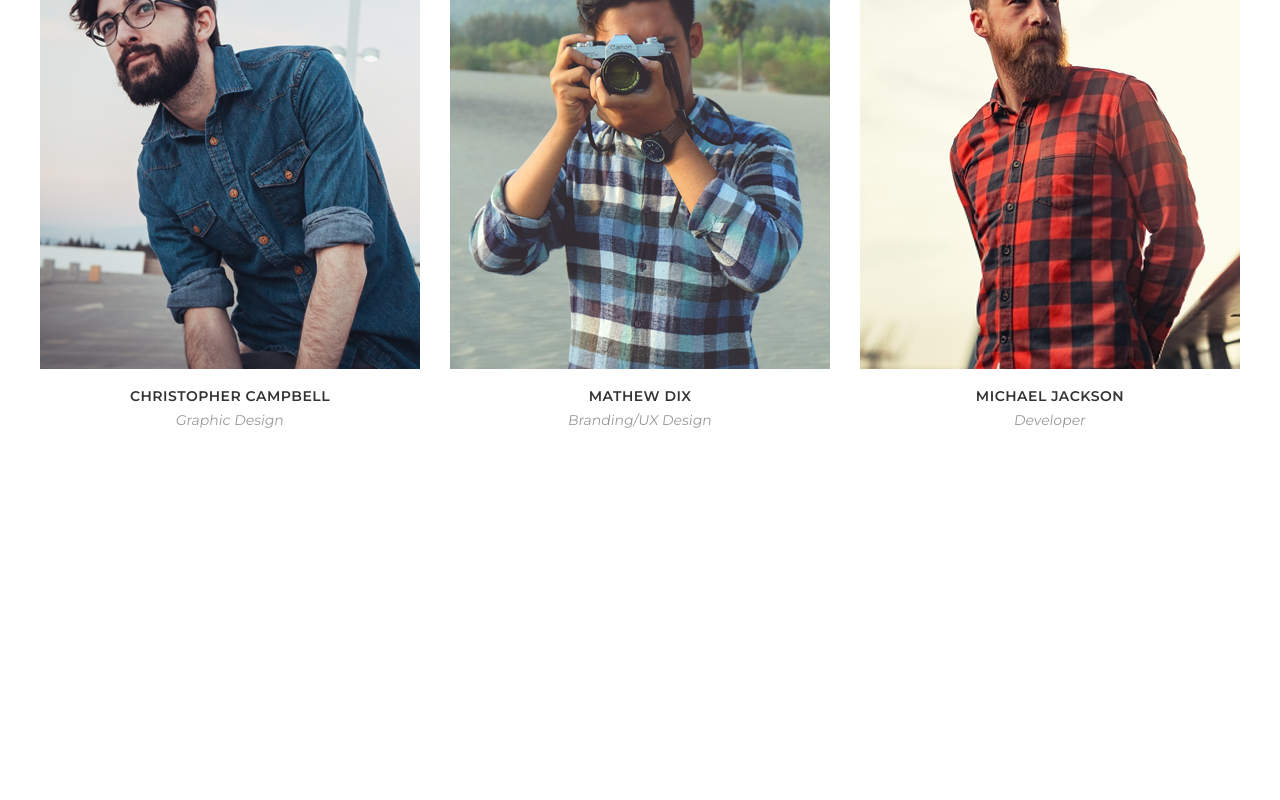
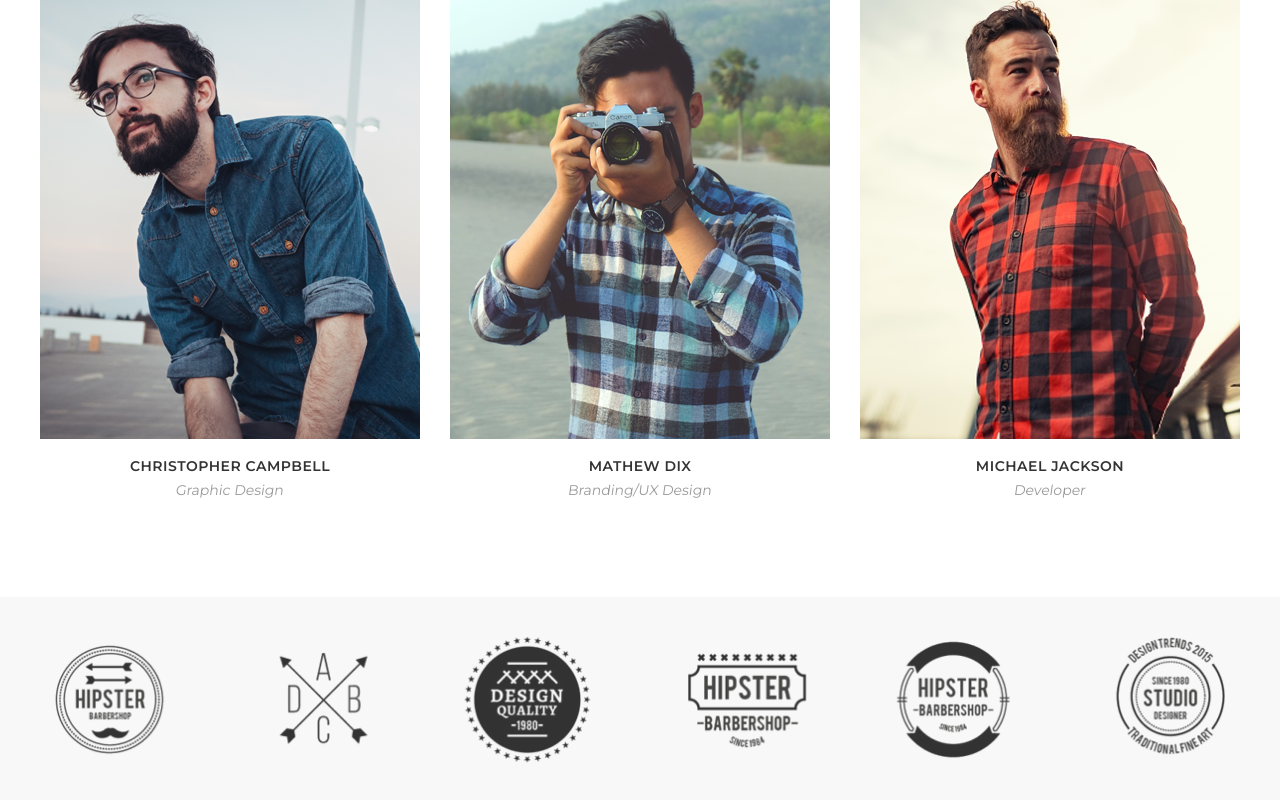
Before and after one commit to TranDangKhoi/mogo-project, a React (Create React App) app in the folder mogo-project/: page /#/ in a window 1280 px wide. Shown: the part 4712-5512 px from the top of the page. Before the commit the page ends 5141 px from the top, so only its background shows below. Built offline with nearby package versions, Linux system fonts and the light colour scheme.

Commit message:
:+1:: Finish responsive brand, and logos section, wrote a new mixin,

```diff
--- a/mogo-project/src/components/aboutus/about-us.scss
+++ b/mogo-project/src/components/aboutus/about-us.scss
@@ -50,20 +50,9 @@
   }
   @include maxWidth(767px) {
     &-list {
-      grid-template-columns: unset;
-      grid-auto-flow: column;
-      grid-auto-columns: 92%;
-      column-gap: unset;
-      justify-items: center;
-      overflow-x: auto;
+      padding: 1rem;
       @include hideScroll();
-      padding: 1rem;
-      scroll-snap-type: x mandatory;
-      scroll-snap-stop: always;
-    }
-    &-item {
-      width: 92%;
-      scroll-snap-align: start;
+      @include touchScreenSlider();
     }
   }
 }
--- /dev/null
+++ b/mogo-project/src/components/brand/Brand.js
@@ -0,0 +1,16 @@
+import React from "react";
+import Container from "../container/Container";
+import "./brand.scss";
+const Brand = ({ children }) => {
+  return (
+    <div className="brand">
+      <Container>
+        {children.map((item) => (
+          <img src={item} alt="" key={item} />
+        ))}
+      </Container>
+    </div>
+  );
+};
+
+export default Brand;
--- /dev/null
+++ b/mogo-project/src/components/brand/brand.scss
@@ -0,0 +1,11 @@
+@import "../../helper/styles";
+
+.brand {
+  margin-top: 10rem;
+  padding: 4rem;
+  background: $gray-color;
+  @include flexbox(center, space-between);
+  @include maxWidth(767px) {
+    padding: 3rem 0;
+  }
+}
--- a/mogo-project/src/components/quote/quote.scss
+++ b/mogo-project/src/components/quote/quote.scss
@@ -3,7 +3,7 @@
 .quote {
   background: $gray-color;
   padding: 2rem;
-  margin-top: 3rem;
+  margin-top: 10rem;
   &-container {
     @include flexbox(center, space-between);
     column-gap: 3rem;
--- a/mogo-project/src/components/team/team.scss
+++ b/mogo-project/src/components/team/team.scss
@@ -35,7 +35,7 @@
   }
   &-social {
     @include absoluteCenter(both);
-    @include linearGradientOverlay();
+    @include linearGradientOverlay(0.8);
     @include size(100%);
     @include flexbox(center, center);
     opacity: 0;
@@ -61,4 +61,23 @@
       }
     }
   }
+  @include maxWidth(1023px) {
+    &-social {
+      &-item {
+        padding: 1.5rem;
+        background: $secondary-color;
+        transition: all 100ms ease-in-out;
+        i {
+          color: $primary-color;
+          font-size: 1.5rem;
+        }
+      }
+    }
+  }
+  @include maxWidth(767px) {
+    &-list {
+      display: grid;
+      @include touchScreenSlider();
+    }
+  }
 }
--- a/mogo-project/src/helper/_mixins.scss
+++ b/mogo-project/src/helper/_mixins.scss
@@ -136,10 +136,10 @@
 }
 // linear gradient overlay
 @mixin linearGradientOverlay(
+  $opacity: 0.7,
   $direction: to bottom,
   $firstColor: $primary-color,
-  $secondColor: $secondary-color,
-  $opacity: 0.7
+  $secondColor: $secondary-color
 ) {
   background: linear-gradient(
     $direction,
@@ -147,3 +147,24 @@
     rgba($secondColor, $opacity)
   );
 }
+
+// Touch Screen Slider
+
+@mixin touchScreenSlider(
+  $columnWidth: 88%,
+  $columnGap: 2rem,
+  $scrollSnapAlign: start
+) {
+  justify-items: center;
+  grid-template-columns: unset;
+  grid-auto-flow: column;
+  grid-auto-columns: $columnWidth;
+  column-gap: $columnGap;
+  overflow-x: auto;
+  scroll-snap-type: x mandatory;
+  scroll-snap-stop: always;
+  & > * {
+    width: auto;
+    scroll-snap-align: $scrollSnapAlign;
+  }
+}
--- a/mogo-project/src/pages/homepage/Homepage.js
+++ b/mogo-project/src/pages/homepage/Homepage.js
@@ -1,13 +1,14 @@
 import React from "react";
 import AboutUs from "../../components/aboutus/AboutUs";
 import Analytics from "../../components/analytics/Analytics";
-import Container from "../../components/container/Container";
 import Device from "../../components/device/Device";
 import Quote from "../../components/quote/Quote";
 import Services from "../../components/services/Services";
 import WhatWeDo from "../../components/whatwedo/WhatWeDo";
 import quoteImage from "../../assets/img-quote.png";
 import Team from "../../components/team/Team";
+import Brand from "../../components/brand/Brand";
+import BrandLogos from "../../assets/img-logos.png";
 const Homepage = () => {
   return (
     <>
@@ -23,6 +24,7 @@ const Homepage = () => {
         }
       ></Quote>
       <Team></Team>
+      <Brand>{[BrandLogos]}</Brand>
     </>
   );
 };
```
